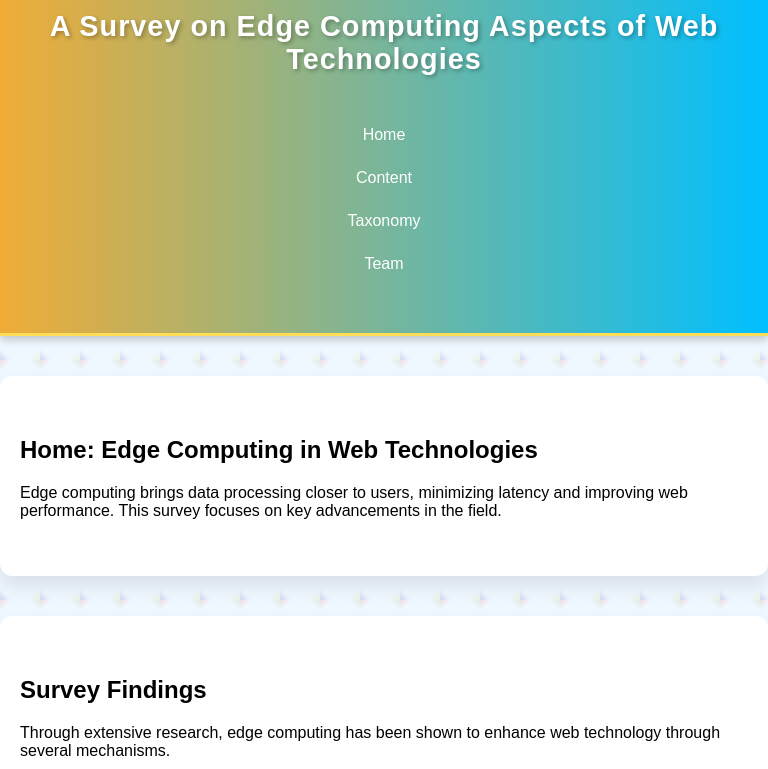
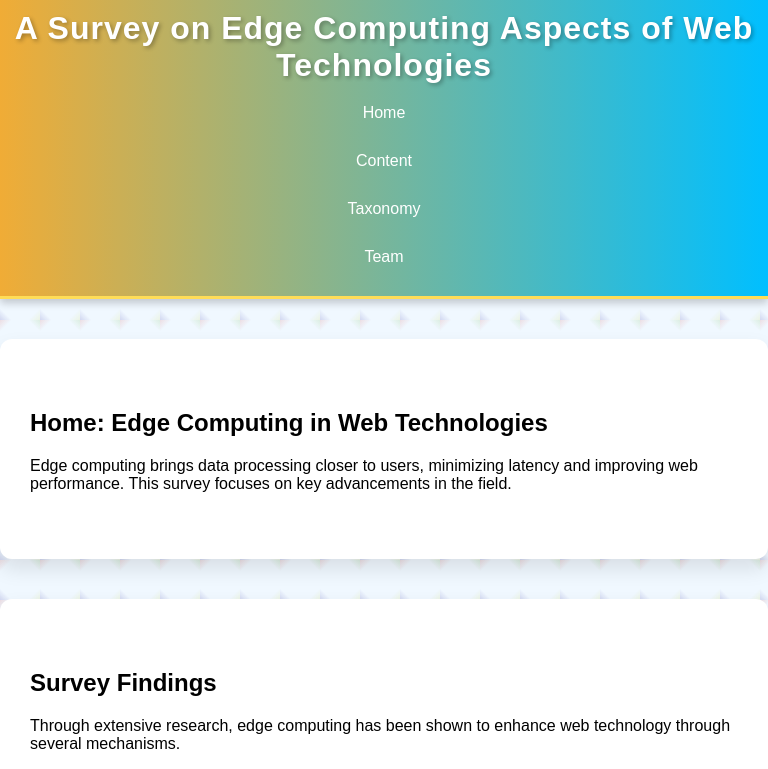
Before and after one commit to vnandala/my-react-app, a React (Create React App) app: page / in a window 768 px wide. Shown: the top 769 px of the page. Built offline with nearby package versions, Linux system fonts and the light colour scheme.

Commit message:
Update App.css

```diff
--- a/src/App.css
+++ b/src/App.css
@@ -66,27 +66,86 @@ nav a:hover {
   text-decoration: none;
 }
 
-/* Mobile-Specific Styles */
+/* For Mobile (Max-width 768px) */
 @media (max-width: 768px) {
+  /* Adjust Heading Size */
   .app-header h1 {
-    font-size: 1.5rem; /* Smaller title font for mobile */
+    font-size: 1.5rem !important; /* Smaller font size for mobile */
   }
+
+  /* Align Nav Items Horizontally */
   nav ul {
-    flex-direction: row; /* Ensure horizontal alignment */
-    justify-content: space-around; /* Distribute items evenly */
-    gap: 5px; /* Add a bit of space between the items */
+    display: flex !important; /* Ensure horizontal alignment */
+    justify-content: space-around !important; /* Spread items evenly */
+    gap: 5px;
+    padding: 0;
+    margin: 0;
   }
 
   nav ul li {
-    flex: none; /* Ensure items take up the necessary space only */
-    text-align: center; /* Center the text */
+    flex: none !important; /* Prevent items from taking too much space */
+    text-align: center;
   }
 
   nav a {
-    font-size: 0.9rem; /* Slightly smaller font for links on mobile */
-    padding: 5px 8px; /* Smaller padding to fit horizontally */
+    font-size: 0.9rem !important; /* Smaller link font size */
+    padding: 5px 8px !important; /* Smaller padding for better fit */
+  }
+
+  /* Adjust Section Padding */
+  section {
+    padding: 40px 20px !important;
+    scroll-margin-top: 120px;
   }
 }
+
+/* For Tablets (iPad/medium-sized screens between 768px and 1024px) */
+@media (min-width: 768px) and (max-width: 1024px) {
+  .app-header h1 {
+    font-size: 2rem !important; /* Slightly larger for tablets */
+  }
+
+  /* Ensure Navigation is still horizontal */
+  nav ul {
+    display: flex !important;
+    justify-content: center;
+    gap: 10px;
+  }
+
+  nav ul li {
+    flex: none;
+    text-align: center;
+  }
+
+  nav a {
+    font-size: 1rem !important; /* Adjusted font size for tablets */
+    padding: 8px 12px !important; /* Better padding for tablet view */
+  }
+
+  section {
+    padding: 50px 30px !important; /* Adjusted padding for tablets */
+    scroll-margin-top: 100px;
+  }
+
+  /* Adjust Team Member Box */
+  .team-member {
+    width: 200px; /* Slightly larger for tablet screens */
+  }
+
+  .team-icon {
+    width: 110px;
+    height: 110px;
+  }
+
+  .team-member h3 {
+    font-size: 1.4rem;
+  }
+
+  .team-member p {
+    font-size: 0.95rem;
+  }
+}
+
 
 
 
```
